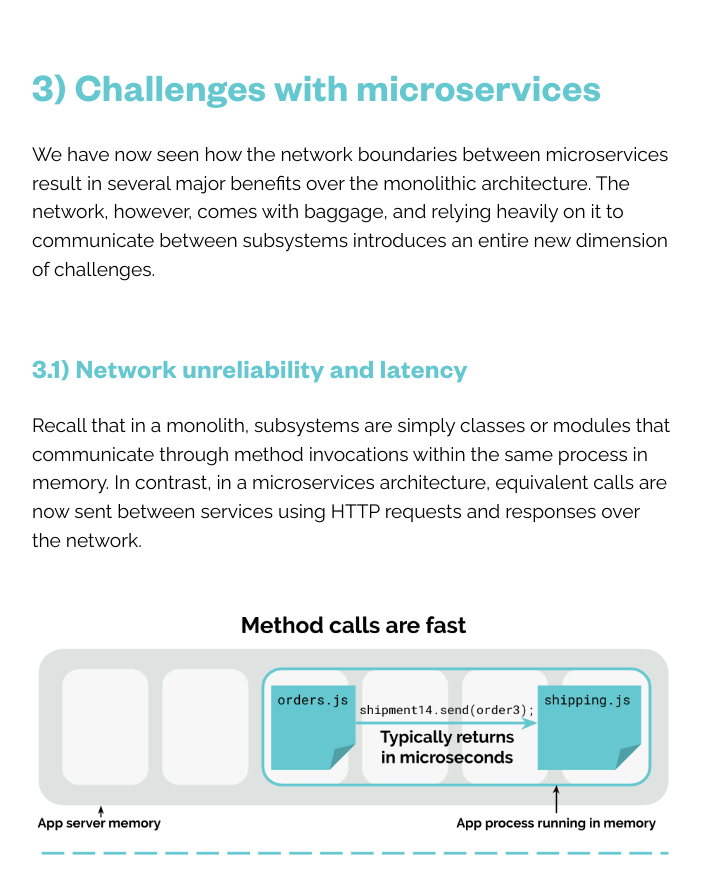
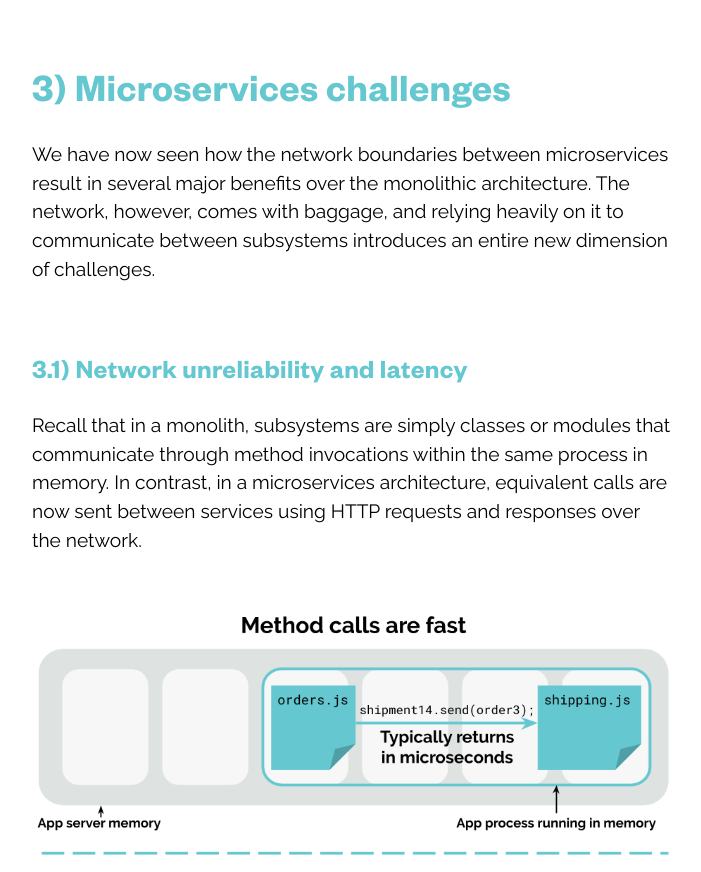
Before and after one commit to apex-api-proxy/apex-api-proxy, a plain HTML site: page index.html in a window 1280 px wide. Shown: the part 10864-11736 px from the top of the page, without its empty margins (318-1019 px from the left). Drawn offline with nearby package versions, Linux system fonts and the light colour scheme; a web font is replaced by a local one.

```diff
--- a/index.html
+++ b/index.html
@@ -361,7 +361,7 @@
         <img src="images/diagrams/2.3) Scaling microservices.png" alt="Each microservice can be independently scaled" />
       </div>
 
-      <h2 id="microservices">3) Challenges with microservices</h2>
+      <h2 id="microservices">3) Microservices challenges</h2>
 
       <p>
         We have now seen how the network boundaries between microservices result in several major benefits over the
```
